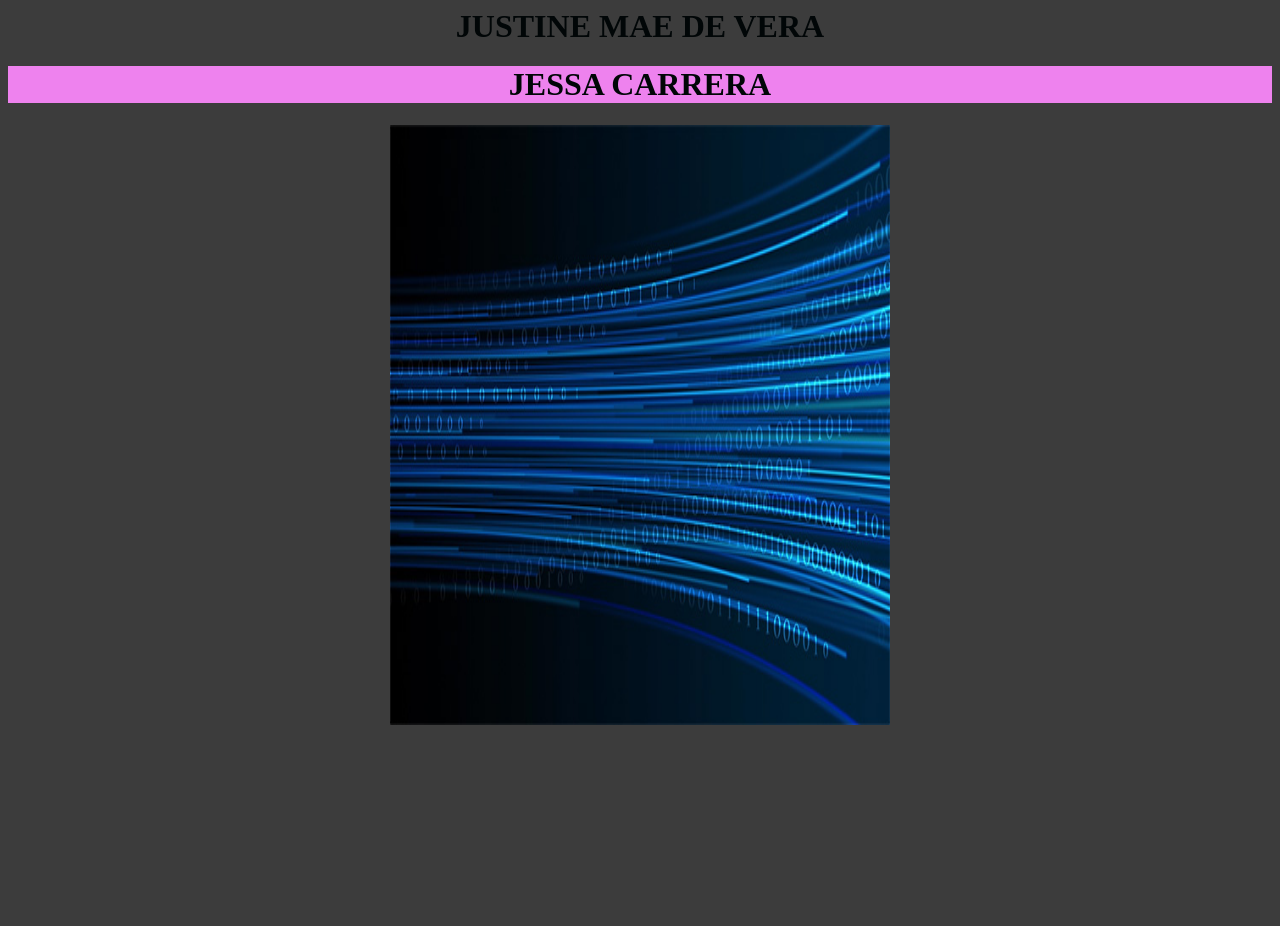
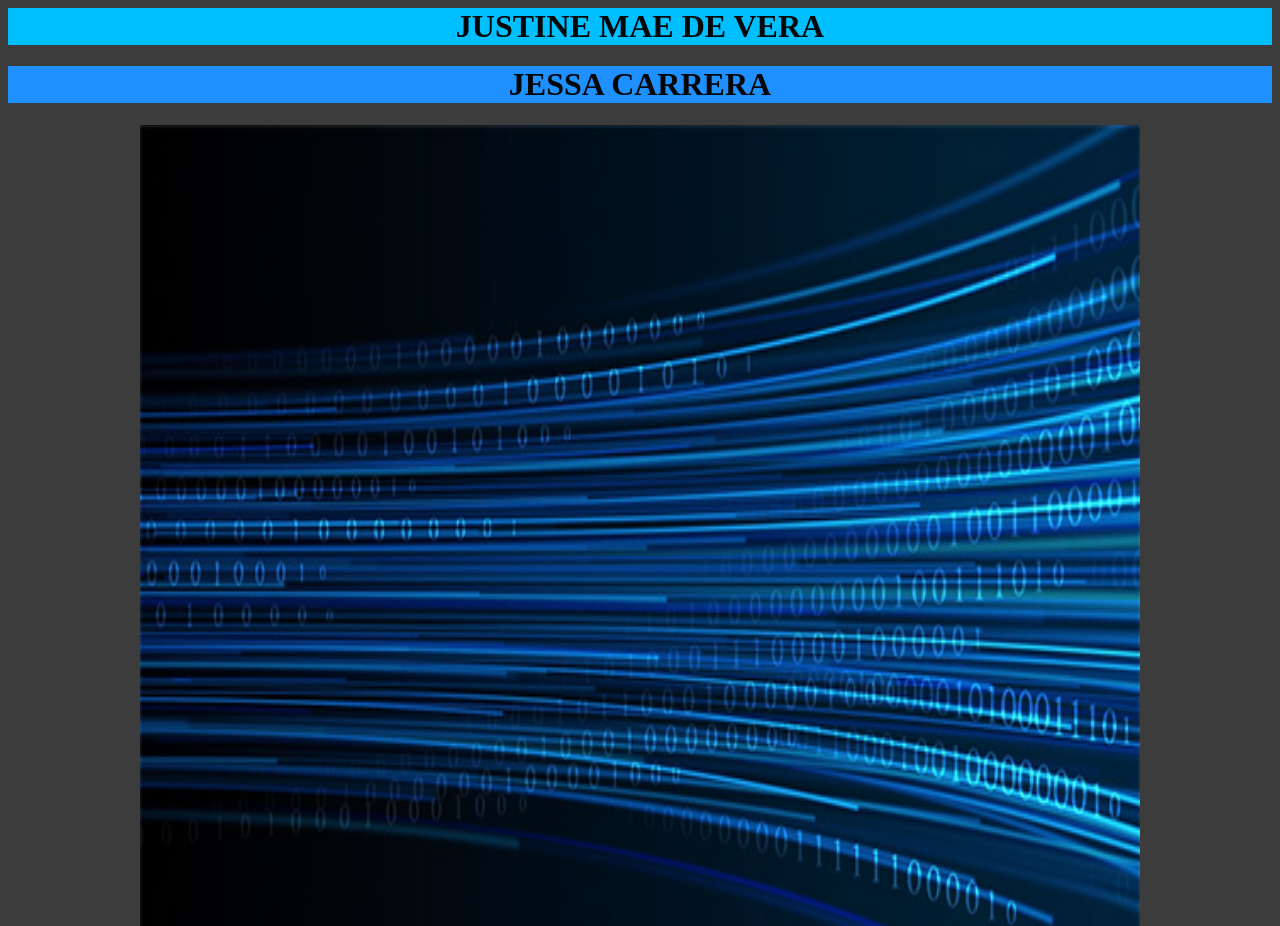
Before and after one commit to justinemae15/teambnshosting.net, a plain HTML site: page index.html in a window 1280 px wide. Shown: the top 926 px of the page. Before the commit the page ends 800 px from the top, so only its background shows below. Drawn offline with Linux system fonts and the light colour scheme.

Commit message:
Update index.html

```diff
--- a/index.html
+++ b/index.html
@@ -5,13 +5,13 @@
 </head>
 <body>
 
-<h1 style="background-color:solid Tomato;">JUSTINE MAE DE VERA</h1>
+<h1 style="background-color:DeepSkyBlue;">JUSTINE MAE DE VERA</h1>
 
-<h1 style="background-color:Violet;">JESSA CARRERA</h1>
+<h1 style="background-color:DodgerBlue;">JESSA CARRERA</h1>
 
 </body>
 
-<img src="preview_image.jpg" alt="image" style="width:500px;height:600px;">
+<img src="preview_image.jpg" alt="image" style="width:1000px;height:900px;">
 
   <style>
     body {
```
